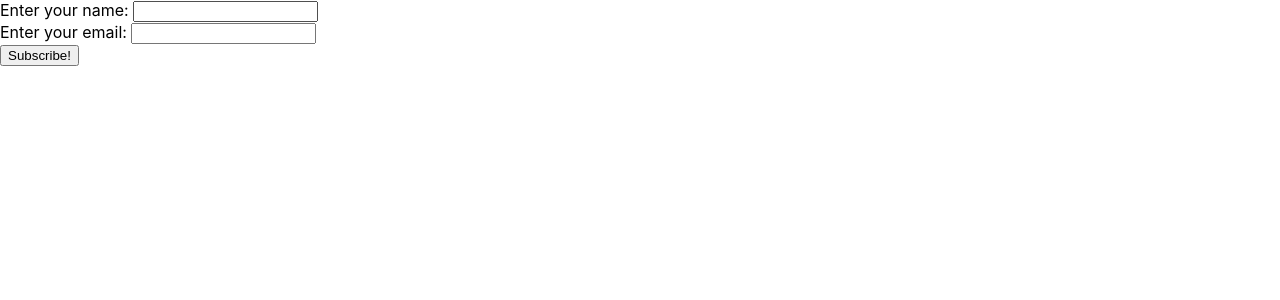
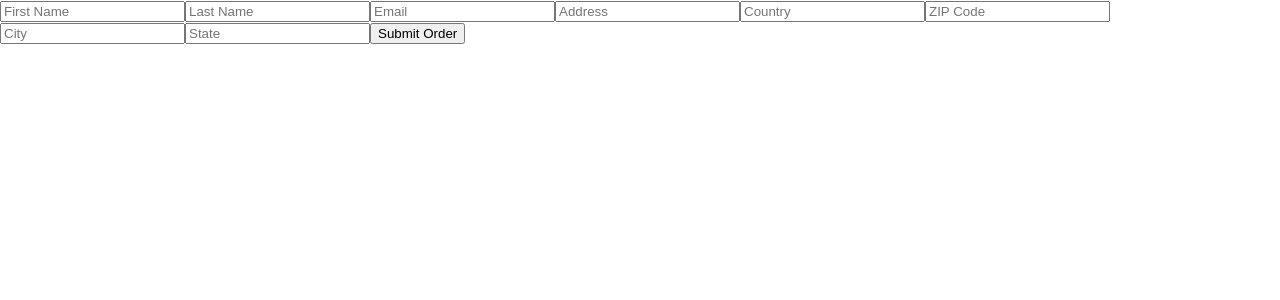
Before and after one commit to TroyWarez/basic-site, a React (Vite) app: page / in a window 1280 px wide. Shown: the top 300 px of the page. Built offline with nearby package versions, Linux system fonts and the light colour scheme.

Commit message:
Order form update

```diff
--- a/src/components/OrderForm.tsx
+++ b/src/components/OrderForm.tsx
@@ -4,17 +4,15 @@ const OrderForm = () => {
     return (
         <>
             <form action="" method="get" className="form-example">
-            <div className="form-example">
-                <label htmlFor="name">Enter your name: </label>
-                <input type="text" name="name" id="name" required />
-            </div>
-            <div className="form-example">
-                <label htmlFor="email">Enter your email: </label>
-                <input type="email" name="email" id="email" required />
-            </div>
-            <div className="form-example">
-                <input type="submit" value="Subscribe!" />
-            </div>
+                <input type="text" name="name" id="firstname" placeholder="First Name" required />
+                <input type="text" name="name" id="lastname" placeholder="Last Name" required />
+                <input type="email" name="email" id="email" required placeholder="Email"/>
+                <input type="text" name="name" id="address" required placeholder="Address"/>
+                <input type="text" name="name" id="country" required placeholder="Country"/>
+                <input type="text" name="name" id="ZIP Code" required placeholder="ZIP Code"/>
+                <input type="text" name="name" id="City" required placeholder="City"/>
+                <input type="text" name="name" id="State" required placeholder="State"/>
+                <input type="submit" id="submit" value="Submit Order" />
             </form>
         </>
     );
```
